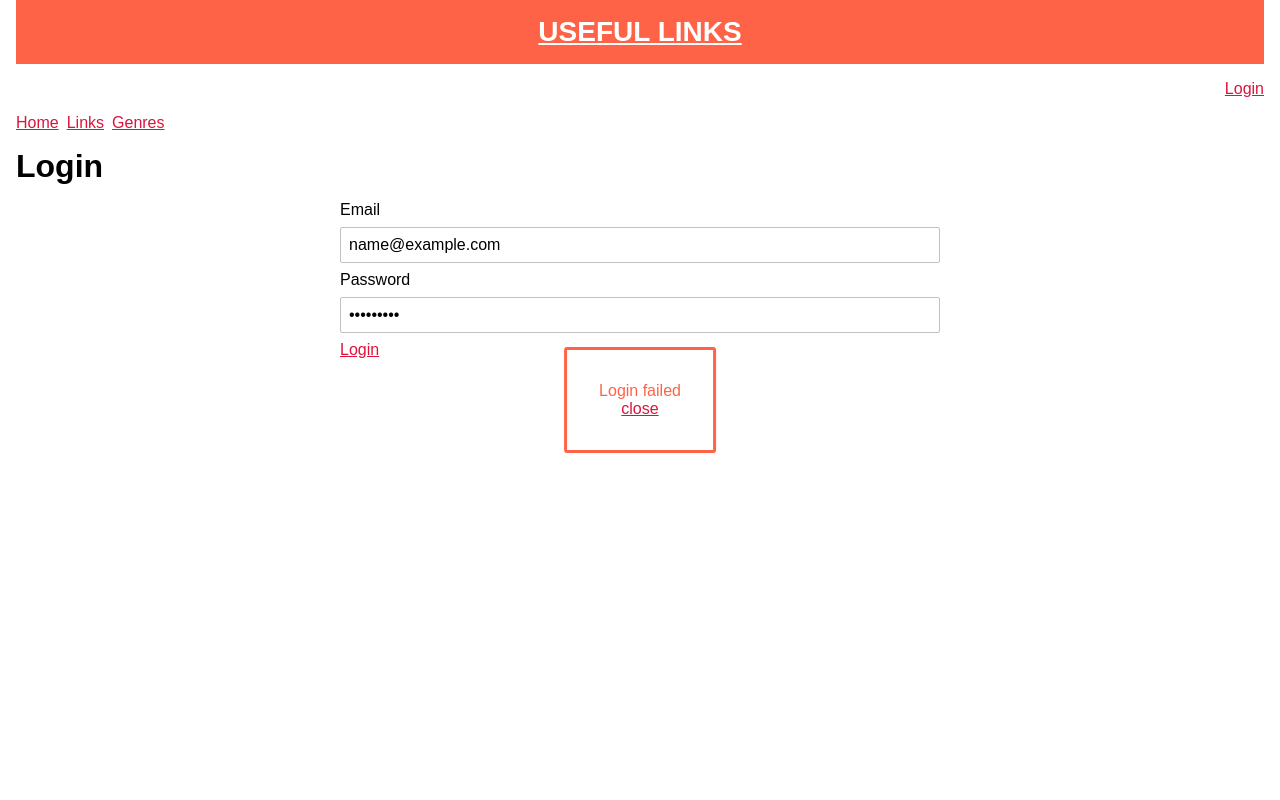
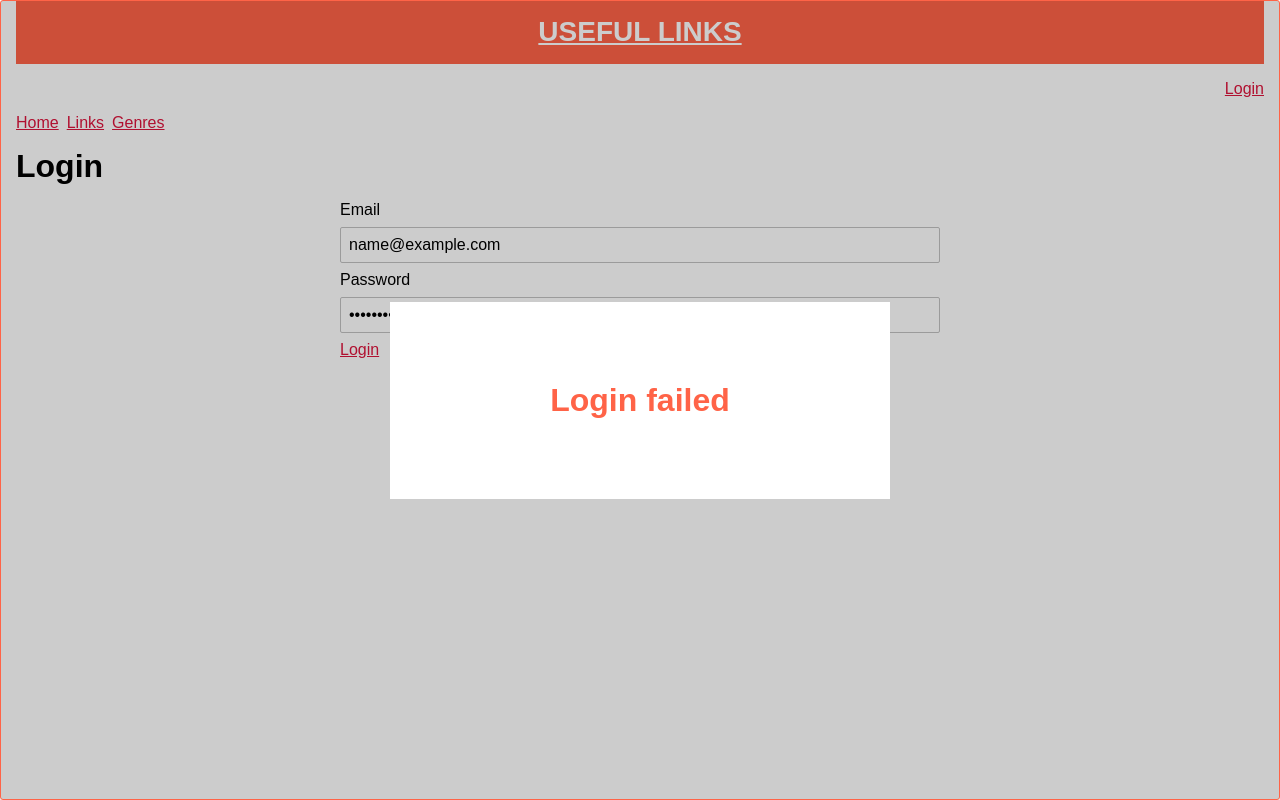
Before and after one commit to alekseylovchikov/go-movies-front-end, a React (Create React App) app: page /login in a window 1280 px wide. Both pictures are taken after typing "name@example.com", "Sample123" into the empty fields and a click on the button "Login". Built offline with nearby package versions, Linux system fonts and the light colour scheme.

Commit message:
change alert modal

```diff
--- a/src/App.jsx
+++ b/src/App.jsx
@@ -1,4 +1,4 @@
-import { Link, Outlet } from 'react-router-dom';
+import { Link, Outlet, useNavigate } from 'react-router-dom';
 import { Navbar } from './components/Navbar';
 import Alert from './components/Alert';
 import { Breadcrumbs } from './shared/ui/Breadcrumbs/Bread';
@@ -8,6 +8,12 @@ function App() {
   const [jwtToken, setJwtToken] = useState('');
   const [alertMessage, setAlertMessage] = useState(null);
   const [alertClassName, setAlertClassName] = useState('');
+  const navigate = useNavigate();
+
+  const logout = () => {
+    setJwtToken('');
+    navigate('/login');
+  };
 
   return (
     <div className="container">
@@ -23,7 +29,7 @@ function App() {
               Login
             </Link>
           ) : (
-            <button type="button" onClick={() => setJwtToken('')} className="link link-btn">
+            <button type="button" onClick={logout} className="link link-btn">
               Log out
             </button>
           )}
@@ -33,7 +39,7 @@ function App() {
         <Navbar jwtToken={jwtToken} />
         <Breadcrumbs />
         <div className="mt-1">
-          <Alert alert={alertMessage} />
+          <Alert alert={alertMessage} className={alertClassName} />
           <Outlet context={{ jwtToken, setJwtToken, setAlertClassName, setAlertMessage }} />
         </div>
       </div>
--- a/src/components/Alert.jsx
+++ b/src/components/Alert.jsx
@@ -14,26 +14,25 @@ const Alert = (props) => {
       className="flex flex-direction-column"
       style={{
         position: 'absolute',
-        top: '50%',
-        left: '50%',
-        transform: 'translate(-50%, -50%)',
-        backgroundColor: 'white',
-        color: 'tomato',
-        border: '3px solid tomato',
-        padding: '2rem',
+        top: '0',
+        left: '0',
+        right: '0',
+        bottom: '0',
+        backgroundColor: 'rgba(0,0,0,0.2)',
+        color: props.className === 'danger' ? 'tomato' : '#23b564',
+        border: '1px solid tomato',
+        padding: '1.5rem',
         borderRadius: '3px',
+        boxShadow: '0 2px 4px rgba(0,0,0,0.2)',
+        display: 'flex',
+        alignItems: 'center',
+        justifyContent: 'center',
       }}
+      onClick={() => setShow(false)}
     >
-      {props.alert?.message}
-      <button
-        className="link link-btn"
-        type="button"
-        onClick={() => {
-          setShow(false);
-        }}
-      >
-        close
-      </button>
+      <div className="flex flex-direction-column" style={{ background: 'white', padding: '5rem 10rem' }}>
+        <h1>{props.alert?.message}</h1>
+      </div>
     </div>
   );
 };
--- a/src/components/Login.jsx
+++ b/src/components/Login.jsx
@@ -7,7 +7,7 @@ const Login = () => {
   const [email, setEmail] = useState('');
   const [password, setPassword] = useState('');
 
-  const { setJwtToken, setAlertMessage } = useOutletContext();
+  const { setJwtToken, setAlertMessage, setAlertClassName } = useOutletContext();
 
   const navigate = useNavigate();
 
@@ -19,9 +19,11 @@ const Login = () => {
     if (email === 'admin@test.com') {
       setJwtToken('abc');
       setAlertMessage({ message: 'Login successful' });
+      setAlertClassName('success');
       navigate('/');
     } else {
       setAlertMessage({ message: 'Login failed' });
+      setAlertClassName('danger');
     }
   };
 
```
